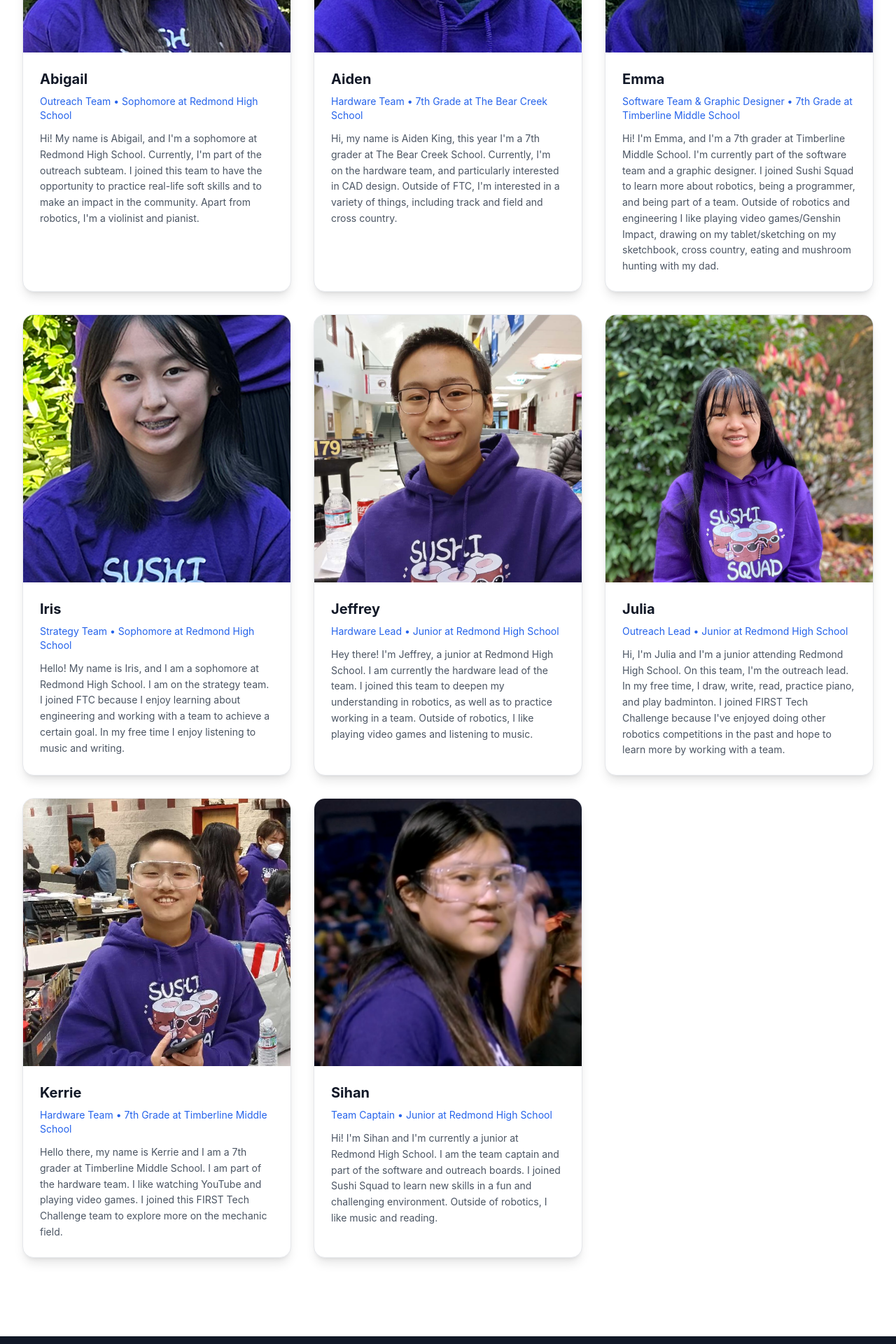
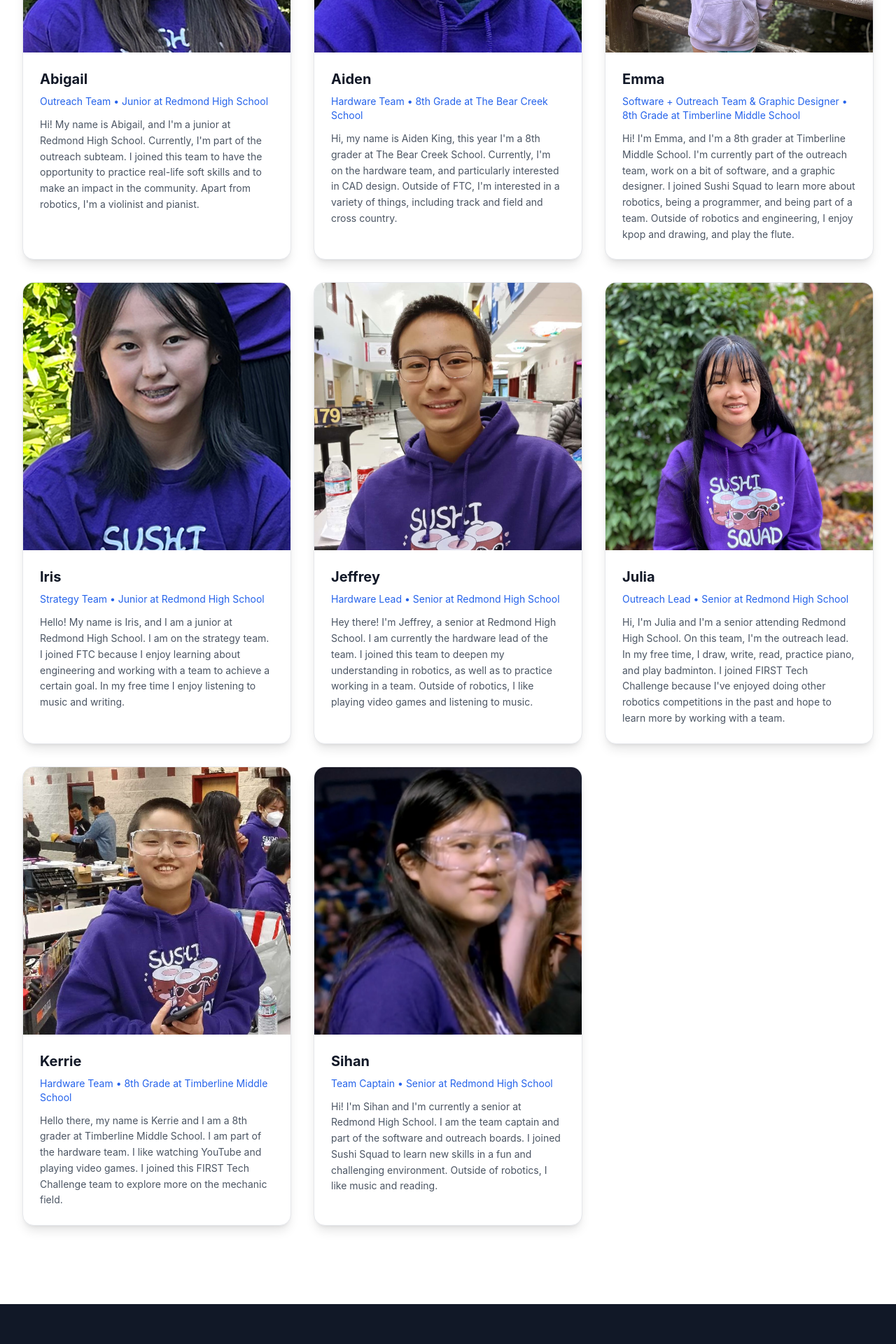
Before and after one commit to Rolling-Robotics-Education/rollingrobotics, a Next.js app: page /team in a window 1280 px wide. Shown: the part 680-2600 px from the top of the page at 70% size. Built offline with nearby package versions, Linux system fonts and the light colour scheme.

Commit message:
updated team status

```diff
--- a/src/app/team/page.tsx
+++ b/src/app/team/page.tsx
@@ -35,9 +35,9 @@ export default function TeamPage() {
               </div>
               <div className="p-6">
                 <h3 className="text-xl font-bold text-gray-900 dark:text-white mb-2">Abigail</h3>
-                <p className="text-sm text-primary-600 dark:text-primary-400 mb-3">Outreach Team • Sophomore at Redmond High School</p>
+                <p className="text-sm text-primary-600 dark:text-primary-400 mb-3">Outreach Team • Junior at Redmond High School</p>
                 <p className="text-gray-600 dark:text-gray-300 text-sm leading-relaxed">
-                  Hi! My name is Abigail, and I&apos;m a sophomore at Redmond High School. Currently, I&apos;m part of the outreach subteam. I joined this team to have the opportunity to practice real-life soft skills and to make an impact in the community. Apart from robotics, I&apos;m a violinist and pianist.
+                  Hi! My name is Abigail, and I&apos;m a junior at Redmond High School. Currently, I&apos;m part of the outreach subteam. I joined this team to have the opportunity to practice real-life soft skills and to make an impact in the community. Apart from robotics, I&apos;m a violinist and pianist.
                 </p>
               </div>
             </div>
@@ -55,9 +55,9 @@ export default function TeamPage() {
               </div>
               <div className="p-6">
                 <h3 className="text-xl font-bold text-gray-900 dark:text-white mb-2">Aiden</h3>
-                <p className="text-sm text-primary-600 dark:text-primary-400 mb-3">Hardware Team • 7th Grade at The Bear Creek School</p>
+                <p className="text-sm text-primary-600 dark:text-primary-400 mb-3">Hardware Team • 8th Grade at The Bear Creek School</p>
                 <p className="text-gray-600 dark:text-gray-300 text-sm leading-relaxed">
-                  Hi, my name is Aiden King, this year I&apos;m a 7th grader at The Bear Creek School. Currently, I&apos;m on the hardware team, and particularly interested in CAD design. Outside of FTC, I&apos;m interested in a variety of things, including track and field and cross country.
+                  Hi, my name is Aiden King, this year I&apos;m a 8th grader at The Bear Creek School. Currently, I&apos;m on the hardware team, and particularly interested in CAD design. Outside of FTC, I&apos;m interested in a variety of things, including track and field and cross country.
                 </p>
               </div>
             </div>
@@ -74,9 +74,9 @@ export default function TeamPage() {
               </div>
               <div className="p-6">
                 <h3 className="text-xl font-bold text-gray-900 dark:text-white mb-2">Emma</h3>
-                <p className="text-sm text-primary-600 dark:text-primary-400 mb-3">Software Team & Graphic Designer • 7th Grade at Timberline Middle School</p>
+                <p className="text-sm text-primary-600 dark:text-primary-400 mb-3">Software + Outreach Team & Graphic Designer • 8th Grade at Timberline Middle School</p>
                 <p className="text-gray-600 dark:text-gray-300 text-sm leading-relaxed">
-                  Hi! I&apos;m Emma, and I&apos;m a 7th grader at Timberline Middle School. I&apos;m currently part of the software team and a graphic designer. I joined Sushi Squad to learn more about robotics, being a programmer, and being part of a team. Outside of robotics and engineering I like playing video games/Genshin Impact, drawing on my tablet/sketching on my sketchbook, cross country, eating and mushroom hunting with my dad.
+                  Hi! I&apos;m Emma, and I&apos;m a 8th grader at Timberline Middle School. I&apos;m currently part of the outreach team, work on a bit of software, and a graphic designer. I joined Sushi Squad to learn more about robotics, being a programmer, and being part of a team. Outside of robotics and engineering, I enjoy kpop and drawing, and play the flute.
                 </p>
               </div>
             </div>
@@ -94,9 +94,9 @@ export default function TeamPage() {
               </div>
               <div className="p-6">
                 <h3 className="text-xl font-bold text-gray-900 dark:text-white mb-2">Iris</h3>
-                <p className="text-sm text-primary-600 dark:text-primary-400 mb-3">Strategy Team • Sophomore at Redmond High School</p>
+                <p className="text-sm text-primary-600 dark:text-primary-400 mb-3">Strategy Team • Junior at Redmond High School</p>
                 <p className="text-gray-600 dark:text-gray-300 text-sm leading-relaxed">
-                  Hello! My name is Iris, and I am a sophomore at Redmond High School. I am on the strategy team. I joined FTC because I enjoy learning about engineering and working with a team to achieve a certain goal. In my free time I enjoy listening to music and writing.
+                  Hello! My name is Iris, and I am a junior at Redmond High School. I am on the strategy team. I joined FTC because I enjoy learning about engineering and working with a team to achieve a certain goal. In my free time I enjoy listening to music and writing.
                 </p>
               </div>
             </div>
@@ -113,9 +113,9 @@ export default function TeamPage() {
               </div>
               <div className="p-6">
                 <h3 className="text-xl font-bold text-gray-900 dark:text-white mb-2">Jeffrey</h3>
-                <p className="text-sm text-primary-600 dark:text-primary-400 mb-3">Hardware Lead • Junior at Redmond High School</p>
+                <p className="text-sm text-primary-600 dark:text-primary-400 mb-3">Hardware Lead • Senior at Redmond High School</p>
                 <p className="text-gray-600 dark:text-gray-300 text-sm leading-relaxed">
-                  Hey there! I&apos;m Jeffrey, a junior at Redmond High School. I am currently the hardware lead of the team. I joined this team to deepen my understanding in robotics, as well as to practice working in a team. Outside of robotics, I like playing video games and listening to music.
+                  Hey there! I&apos;m Jeffrey, a senior at Redmond High School. I am currently the hardware lead of the team. I joined this team to deepen my understanding in robotics, as well as to practice working in a team. Outside of robotics, I like playing video games and listening to music.
                 </p>
               </div>
             </div>
@@ -132,9 +132,9 @@ export default function TeamPage() {
               </div>
               <div className="p-6">
                 <h3 className="text-xl font-bold text-gray-900 dark:text-white mb-2">Julia</h3>
-                <p className="text-sm text-primary-600 dark:text-primary-400 mb-3">Outreach Lead • Junior at Redmond High School</p>
+                <p className="text-sm text-primary-600 dark:text-primary-400 mb-3">Outreach Lead • Senior at Redmond High School</p>
                 <p className="text-gray-600 dark:text-gray-300 text-sm leading-relaxed">
-                  Hi, I&apos;m Julia and I&apos;m a junior attending Redmond High School. On this team, I&apos;m the outreach lead. In my free time, I draw, write, read, practice piano, and play badminton. I joined FIRST Tech Challenge because I&apos;ve enjoyed doing other robotics competitions in the past and hope to learn more by working with a team.
+                  Hi, I&apos;m Julia and I&apos;m a senior attending Redmond High School. On this team, I&apos;m the outreach lead. In my free time, I draw, write, read, practice piano, and play badminton. I joined FIRST Tech Challenge because I&apos;ve enjoyed doing other robotics competitions in the past and hope to learn more by working with a team.
                 </p>
               </div>
             </div>
@@ -151,9 +151,9 @@ export default function TeamPage() {
               </div>
               <div className="p-6">
                 <h3 className="text-xl font-bold text-gray-900 dark:text-white mb-2">Kerrie</h3>
-                <p className="text-sm text-primary-600 dark:text-primary-400 mb-3">Hardware Team • 7th Grade at Timberline Middle School</p>
+                <p className="text-sm text-primary-600 dark:text-primary-400 mb-3">Hardware Team • 8th Grade at Timberline Middle School</p>
                 <p className="text-gray-600 dark:text-gray-300 text-sm leading-relaxed">
-                  Hello there, my name is Kerrie and I am a 7th grader at Timberline Middle School. I am part of the hardware team. I like watching YouTube and playing video games. I joined this FIRST Tech Challenge team to explore more on the mechanic field.
+                  Hello there, my name is Kerrie and I am a 8th grader at Timberline Middle School. I am part of the hardware team. I like watching YouTube and playing video games. I joined this FIRST Tech Challenge team to explore more on the mechanic field.
                 </p>
               </div>
             </div>
@@ -170,9 +170,9 @@ export default function TeamPage() {
               </div>
               <div className="p-6">
                 <h3 className="text-xl font-bold text-gray-900 dark:text-white mb-2">Sihan</h3>
-                <p className="text-sm text-primary-600 dark:text-primary-400 mb-3">Team Captain • Junior at Redmond High School</p>
+                <p className="text-sm text-primary-600 dark:text-primary-400 mb-3">Team Captain • Senior at Redmond High School</p>
                 <p className="text-gray-600 dark:text-gray-300 text-sm leading-relaxed">
-                  Hi! I&apos;m Sihan and I&apos;m currently a junior at Redmond High School. I am the team captain and part of the software and outreach boards. I joined Sushi Squad to learn new skills in a fun and challenging environment. Outside of robotics, I like music and reading.
+                  Hi! I&apos;m Sihan and I&apos;m currently a senior at Redmond High School. I am the team captain and part of the software and outreach boards. I joined Sushi Squad to learn new skills in a fun and challenging environment. Outside of robotics, I like music and reading.
                 </p>
               </div>
             </div>
```
Also changed, not shown: public/images/sushi/emma.jpg.
